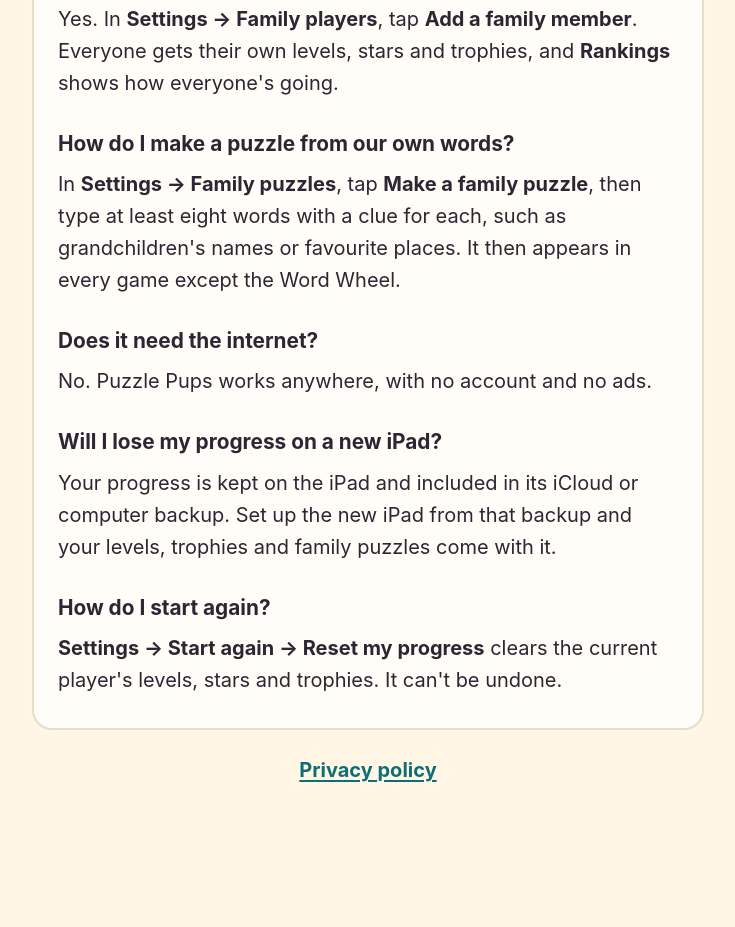
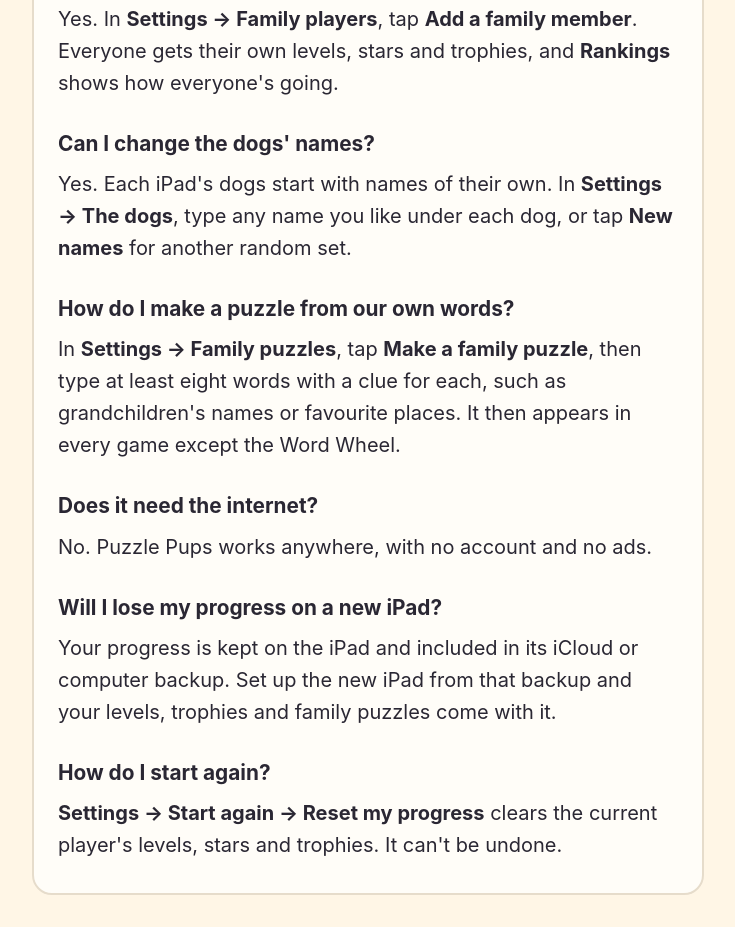
Before and after one commit to thepuzzlepups/puzzle-pups, a plain HTML site: page index.html in a window 1280 px wide. Shown: the part 1234-2161 px from the top of the page, without its empty margins (272-1007 px from the left). Before the commit the page ends 2076 px from the top, so only its background shows below. Drawn offline with Linux system fonts and the light colour scheme.

Commit message:
Add a question about the dogs' names
Co-Authored-By: Claude Opus 5.5 <noreply@anthropic.com>

```diff
--- a/index.html
+++ b/index.html
@@ -49,6 +49,10 @@
     <p>Yes. In <b>Settings → Family players</b>, tap <b>Add a family member</b>. Everyone gets
       their own levels, stars and trophies, and <b>Rankings</b> shows how everyone's going.</p>
 
+    <h3>Can I change the dogs' names?</h3>
+    <p>Yes. Each iPad's dogs start with names of their own. In <b>Settings → The dogs</b>,
+      type any name you like under each dog, or tap <b>New names</b> for another random set.</p>
+
     <h3>How do I make a puzzle from our own words?</h3>
     <p>In <b>Settings → Family puzzles</b>, tap <b>Make a family puzzle</b>, then type at
       least eight words with a clue for each, such as grandchildren's names or favourite
```
